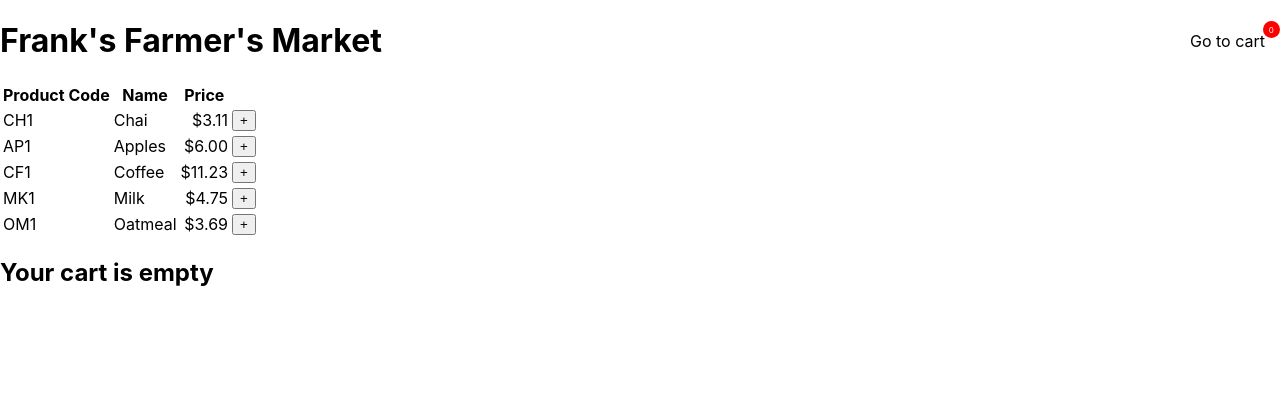
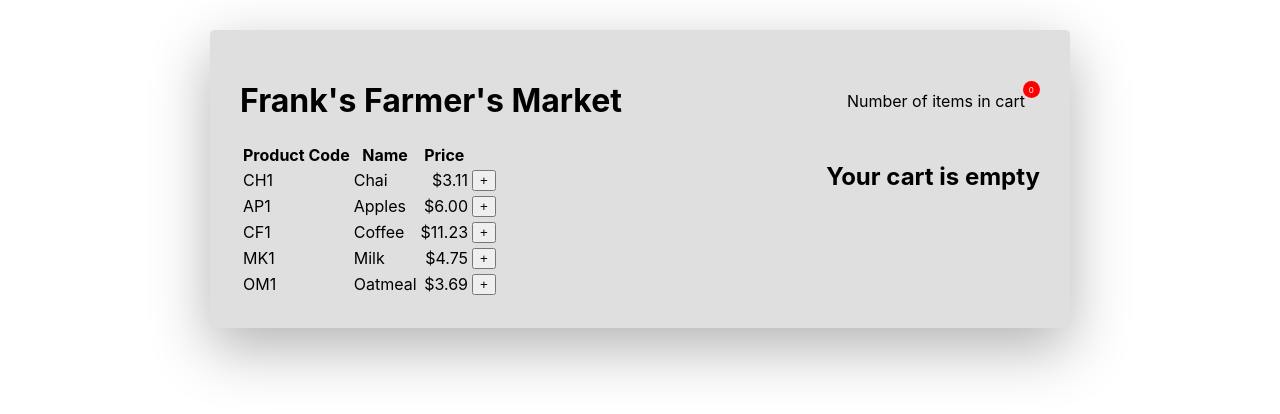
Before and after one commit to cdcasey/farmers-market, a React (Create React App) app: page / in a window 1280 px wide. Shown: the top 414 px of the page. Built offline with nearby package versions, Linux system fonts and the light colour scheme; the HTML template or start-up script is replaced by a standard one.

Commit message:
Some styling

```diff
--- a/src/App.js
+++ b/src/App.js
@@ -33,12 +33,18 @@ class App extends Component {
     render() {
         return (
             <React.Fragment>
+                <div class="container">
                     <Header cart={this.state.itemsInCart} />
+                    <div className="container__tables">
                         <ItemTable add={this.addItemToCart.bind(this)} />
+                        <div>
                             <Cart
                                 cart={this.state.itemsInCart}
                                 removeItem={this.removeItemFromCart.bind(this)}
                             />
+                        </div>
+                    </div>
+                </div>
             </React.Fragment>
         );
     }
--- a/src/components/Cart.js
+++ b/src/components/Cart.js
@@ -38,20 +38,23 @@ export default class Cart extends Component {
 
         return (
             <React.Fragment>
-                <h2>Cart</h2>
-                <table data-testid="cart">
+                {/* <h2>Cart</h2> */}
+                <table className="cart" data-testid="cart">
                     <thead>
                         <tr>
-                            <th>Item</th>
-                            <th>Price</th>
+                            <th className="cart__item">Item</th>
+                            <th className="cart__price">Price</th>
                             <th />
                         </tr>
                     </thead>
                     <tbody>
                         {items}
-                        <tr>
-                            <td />
-                            <td className="items__price" data-testid="total">
+                        <tr className="total-row">
+                            <td className="total" />
+                            <td
+                                className="items__price total"
+                                data-testid="total"
+                            >
                                 ${total.toFixed(2)}
                             </td>
                             <td />
--- a/src/components/Header.js
+++ b/src/components/Header.js
@@ -9,10 +9,10 @@ export default class Header extends Component {
         const numItems = this.props.cart.length || 0;
 
         return (
-            <header className="container" data-testid="header-container">
+            <header className="header" data-testid="header-container">
                 <h1>Frank's Farmer's Market</h1>
                 <div className="header__right-nav">
-                    Go to cart
+                    Number of items in cart
                     <span className="header__notifier" data-testid="num-items">
                         {numItems}
                     </span>
--- a/src/index.css
+++ b/src/index.css
@@ -24,14 +24,6 @@ header {
     align-items: center;
 }
 
-button {
-    cursor: pointer;
-}
-
-.items__price {
-    text-align: right;
-}
-
 .header__right-nav {
     position: relative;
     margin-right: 1.5rem;
@@ -51,3 +43,43 @@ button {
     top: -1rem;
     right: -1.5rem;
 }
+
+button {
+    cursor: pointer;
+}
+
+.container {
+    max-width: 80rem;
+    margin: 3rem auto;
+    background-color: #dfdfdf;
+    padding: 3rem;
+    border-radius: 5px;
+    box-shadow: 0 2rem 6rem rgba(0, 0, 0, 0.3);
+}
+
+.container__tables {
+    display: flex;
+    justify-content: space-between;
+    align-items: flex-start;
+}
+
+.items__price {
+    text-align: right;
+}
+
+tr.total-row td.total {
+    border-top: 1px solid black;
+}
+
+.cart {
+    border-collapse: collapse;
+}
+
+.cart__item {
+    text-align: left;
+    width: 10rem;
+}
+
+.cart__price {
+    text-align: right;
+}
```
Lines whose indentation alone changed are shown as unchanged.
